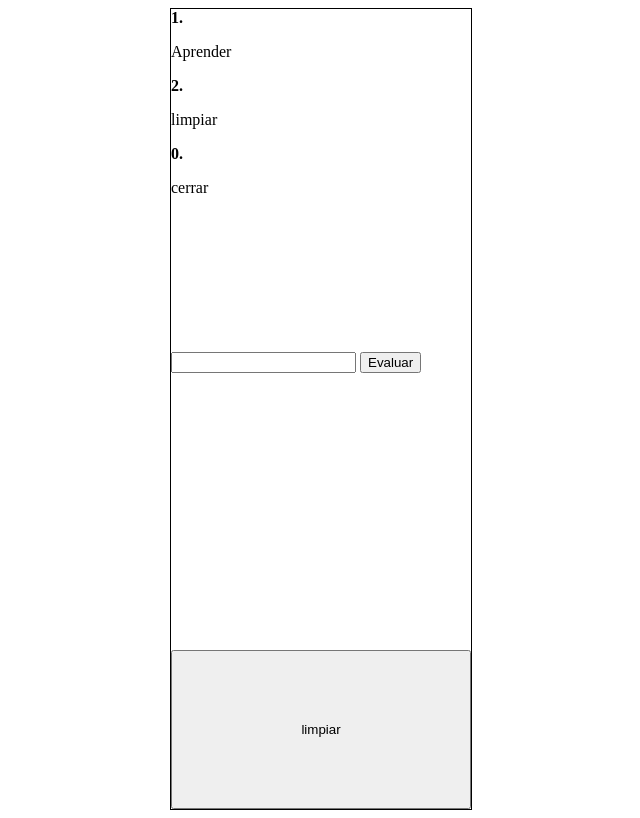
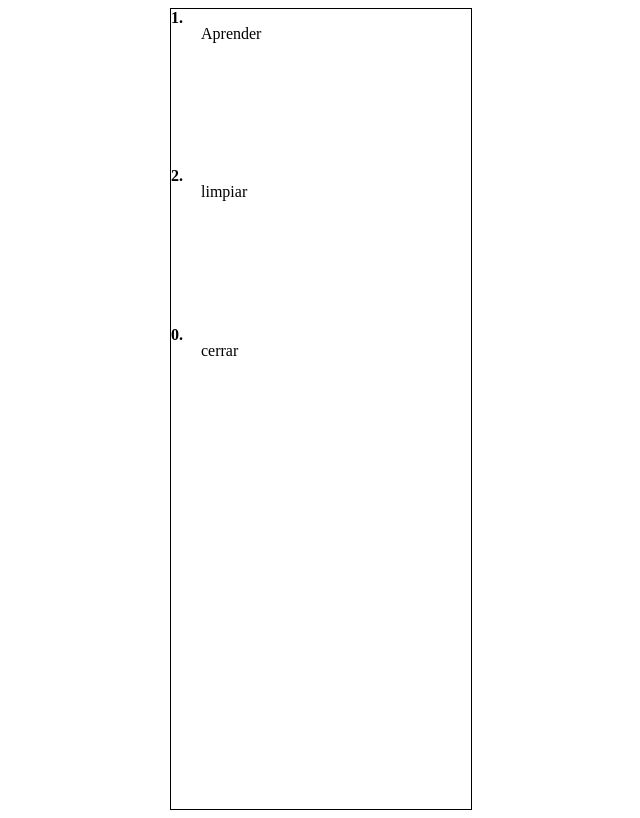
Before and after one commit to Nemexis017/JS-ADSO-2900177-RYZEN7, a plain HTML site: page tablaMulti-JesusFernandoCarvajal/index.html in a window 1280 px wide. Shown: the whole page, without its empty margins (319-959 px from the left). Drawn offline with Linux system fonts and the light colour scheme.

Commit message:
terminado

```diff
--- a/tablaMulti-JesusFernandoCarvajal/css/style.css
+++ b/tablaMulti-JesusFernandoCarvajal/css/style.css
@@ -10,3 +10,9 @@ body{
     border: 1px solid #000;
     height: 100vh;
 }
+
+.menu{
+    display: grid;
+    grid-template-columns: 10% 90% ;
+
+}
--- a/tablaMulti-JesusFernandoCarvajal/index.html
+++ b/tablaMulti-JesusFernandoCarvajal/index.html
@@ -10,17 +10,16 @@
 
     <div class="container">
         <div class="menu">
-            <b>1.</b><p>Aprender</p>
-            <b>2.</b><p>limpiar</p>
-            <b>0.</b><p>cerrar</p>
+            <b class="num">1.</b><p id="mostrar">Aprender</p>
+            <b class="num">2.</b><p id="limpiar">limpiar</p>
+            <b class="num">0.</b><p id="cerrar">cerrar</p>
         </div>
 
-        <div class="formulario">
+        <div class="formulario" id="formulario" style="display: none;">
             <input type="number" name="tablaNumber" id="tablaNumber">
             <button id="calcular">Evaluar</button>
         </div>
         <div id="resultado"></div>
-        <button>limpiar</button>
     </div>
 
     <script src="js/main.js"></script>
--- a/tablaMulti-JesusFernandoCarvajal/js/main.js
+++ b/tablaMulti-JesusFernandoCarvajal/js/main.js
@@ -7,6 +7,15 @@ window.addEventListener('load', ()=>{
         console.log("                TABLAS MULTIPLICAR        ")
         console.log("==========================================")
     }
+
+
+    document.getElementById("mostrar").addEventListener('click', ()=>{
+        document.getElementById("formulario").style.display="block";
+    })
+
+    document.getElementById("limpiar").addEventListener('click', ()=>{
+        document.getElementById("resultado").innerHTML = "";
+    })
 
     document.getElementById("calcular").addEventListener('click', ()=>{
         let tabla = document.getElementById("tablaNumber").value;
```
